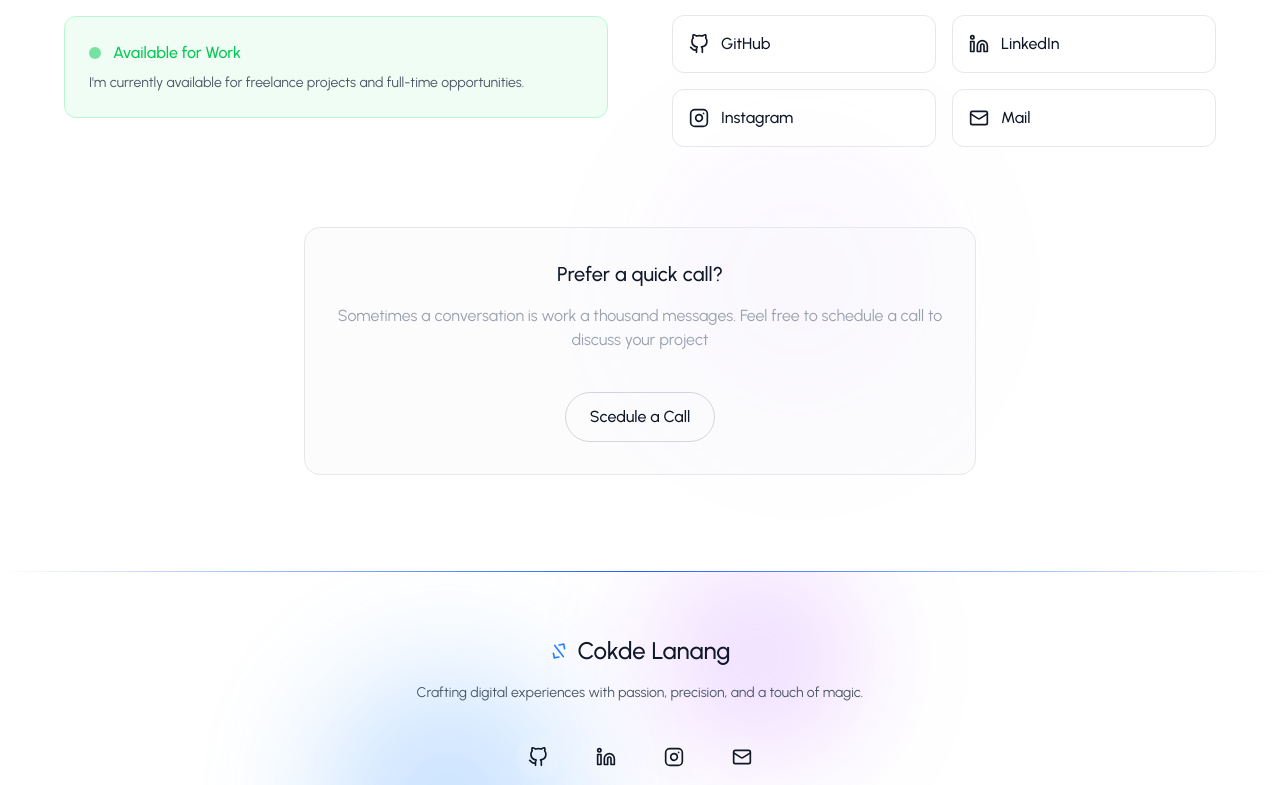
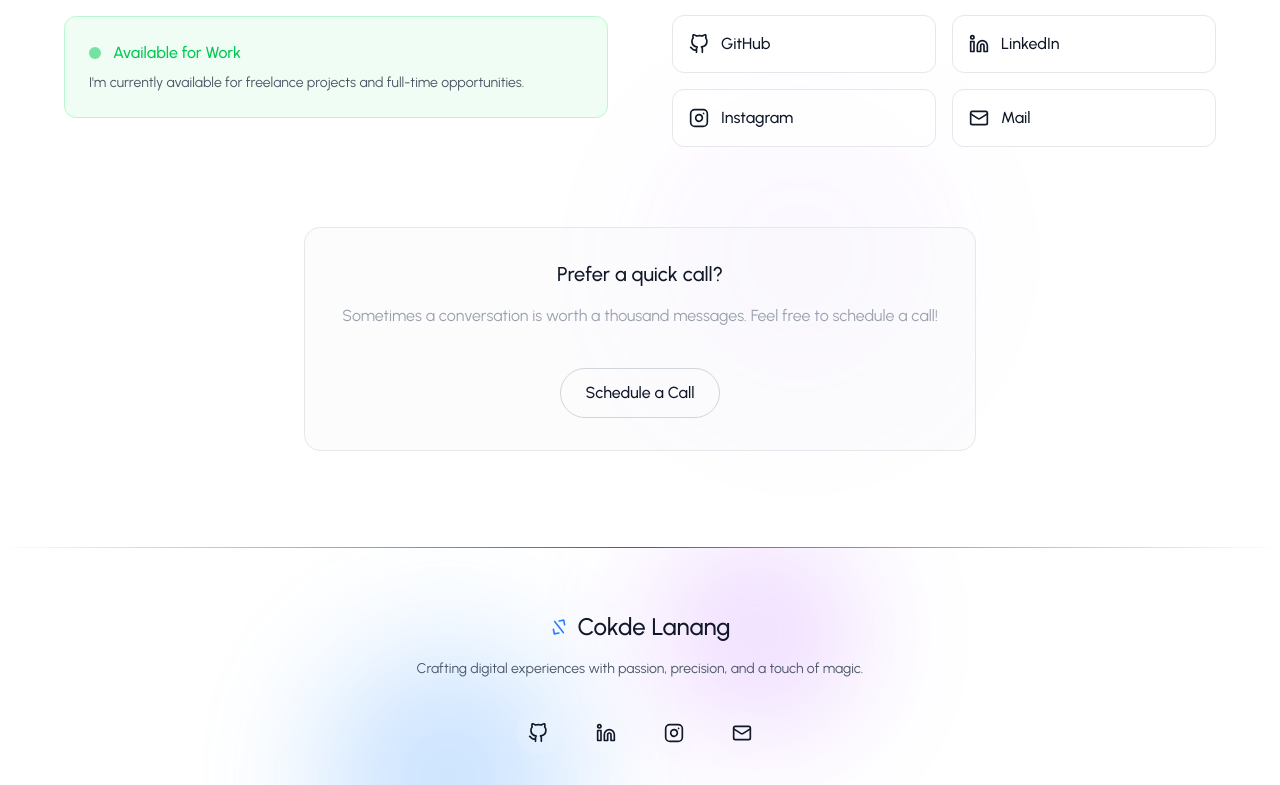
Before and after one commit to Lanang38/Portofolio, a React (Vite) app: page / in a window 1280 px wide. Shown: the part 5934-6719 px from the top of the page. Built offline with nearby package versions, Linux system fonts and the light colour scheme.

Commit message:
feat: enhance ContactSection with email functionality and update logo; improve form handling and styling

```diff
--- a/index.html
+++ b/index.html
@@ -1,10 +1,10 @@
-<!doctype html>
+<!DOCTYPE html>
 <html lang="en">
   <head>
     <meta charset="UTF-8" />
-    <link rel="icon" type="image/svg+xml" href="/vite.svg" />
+    <link rel="icon" type="image/svg+xml" href="/Logo.svg" />
     <meta name="viewport" content="width=device-width, initial-scale=1.0" />
-    <title>porto</title>
+    <title>Cokorda Gde Lanang Pringandana</title>
   </head>
   <body>
     <div id="root"></div>
--- a/src/components/Sections/ContactSection.jsx
+++ b/src/components/Sections/ContactSection.jsx
@@ -1,6 +1,7 @@
 import { useState, useRef } from 'react';
 import { motion, useInView, useScroll, useTransform } from 'framer-motion';
 import { Send } from 'lucide-react';
+import emailjs from '@emailjs/browser';
 
 import { useTheme } from '../../context/ThemeContext';
 import TextInput from '../Input/TextInput';
@@ -21,6 +22,7 @@ const ContactSection = () => {
   const [showSuccess, setShowSuccess] = useState(false);
 
   const sectionRef = useRef(null);
+  const formRef = useRef(null);
   const isInView = useInView(sectionRef, { once: true, margin: '-100px' });
 
   const { scrollYProgress } = useScroll({
@@ -34,19 +36,35 @@ const ContactSection = () => {
     setFormData({ ...formData, [key]: value });
   };
 
-  // SUBMIT FUNCTION FIXED
+  // ==========================
+  //         HANDLE SUBMIT
+  // ==========================
   const handleSubmit = async (e) => {
     e.preventDefault();
     setIsSubmitting(true);
 
-    await new Promise((resolve) => setTimeout(resolve, 1000));
+    try {
+      await emailjs.send(
+        import.meta.env.VITE_EMAILJS_SERVICE_ID,
+        import.meta.env.VITE_EMAILJS_TEMPLATE_ID,
+        {
+          from_name: formData.name,
+          reply_to: formData.email,
+          message: formData.message,
+        },
+        import.meta.env.VITE_EMAILJS_PUBLIC_KEY
+      );
+
+      setShowSuccess(true);
+      setFormData({ name: '', email: '', message: '' });
+
+      setTimeout(() => setShowSuccess(false), 3000);
+    } catch (error) {
+      alert('Failed to send message. Check console.');
+      console.error(error);
+    }
 
     setIsSubmitting(false);
-    setShowSuccess(true);
-
-    setFormData({ name: '', email: '', message: '' });
-
-    setTimeout(() => setShowSuccess(false), 3000);
   };
 
   return (
@@ -57,7 +75,7 @@ const ContactSection = () => {
         isDarkMode ? 'bg-gray-900 text-white' : 'bg-white text-gray-900'
       } relative overflow-hidden`}
     >
-      {/* Background Animation */}
+      {/* BG ANIMATION */}
       <motion.div style={{ y }} className="absolute inset-0 overflow-hidden">
         <div
           className={`absolute top-20 left-1/4 w-72 h-72 rounded-full blur-3xl opacity-5 ${
@@ -72,7 +90,7 @@ const ContactSection = () => {
       </motion.div>
 
       <div className="max-w-6xl mx-auto relative z-10">
-        {/* Header */}
+        {/* HEADER */}
         <motion.div
           initial="hidden"
           animate={isInView ? 'visible' : 'hidden'}
@@ -105,9 +123,9 @@ const ContactSection = () => {
           </motion.p>
         </motion.div>
 
-        {/* FORM + CONTACT */}
+        {/* FORM + INFO */}
         <div className="grid lg:grid-cols-2 gap-16 items-start">
-          {/* LEFT FORM */}
+          {/* FORM LEFT */}
           <motion.div
             initial="hidden"
             animate={isInView ? 'visible' : 'hidden'}
@@ -123,7 +141,7 @@ const ContactSection = () => {
             >
               <h3 className="text-2xl font-medium mb-8">Send me a message</h3>
 
-              <form onSubmit={handleSubmit} className="space-y-6">
+              <form ref={formRef} onSubmit={handleSubmit} className="space-y-6">
                 {/* Name + Email */}
                 <div className="grid md:grid-cols-2 gap-6">
                   <TextInput
@@ -145,7 +163,7 @@ const ContactSection = () => {
                   />
                 </div>
 
-                {/* Message */}
+                {/* MESSAGE */}
                 <TextInput
                   isDarkMode={isDarkMode}
                   value={formData.message}
@@ -156,15 +174,13 @@ const ContactSection = () => {
                   textarea
                 />
 
-                {/* Submit Button */}
+                {/* BUTTON */}
                 <motion.button
                   type="submit"
                   disabled={isSubmitting}
                   whileHover={{ y: -2, scale: 1.02 }}
                   whileTap={{ scale: 0.98 }}
-                  className="w-full bg-blue-500 hover:bg-blue-600 disabled:bg-blue-400
-                  text-white py-4 rounded-xl text-sm uppercase tracking-wider
-                  font-medium transition-all duration-300 flex items-center justify-center space-x-2"
+                  className="w-full bg-blue-500 hover:bg-blue-600 disabled:bg-blue-400 text-white py-4 rounded-xl text-sm uppercase tracking-wider font-medium transition-all duration-300 flex items-center justify-center space-x-2"
                 >
                   {isSubmitting ? (
                     <>
@@ -188,7 +204,8 @@ const ContactSection = () => {
                 </motion.button>
               </form>
             </motion.div>
-            {/* Available Status */}
+
+            {/* Availability */}
             <motion.div
               variants={itemVariants}
               className={`mt-10 p-6 rounded-xl border ${
@@ -203,7 +220,6 @@ const ContactSection = () => {
                   Available for Work
                 </span>
               </div>
-
               <p
                 className={`text-sm ${
                   isDarkMode ? 'text-gray-400' : 'text-gray-600'
@@ -222,7 +238,7 @@ const ContactSection = () => {
             variants={containerVariants}
             className="space-y-8"
           >
-            {/* Contact Information */}
+            {/* Contact Info */}
             <motion.div variants={itemVariants}>
               <h3 className="text-2xl font-medium mb-6">Contact Information</h3>
 
@@ -254,7 +270,6 @@ const ContactSection = () => {
                       >
                         {info.label}
                       </div>
-
                       <div className="font-medium">{info.value}</div>
                     </div>
                   </motion.div>
@@ -262,7 +277,7 @@ const ContactSection = () => {
               </div>
             </motion.div>
 
-            {/* Social Media */}
+            {/* Social */}
             <motion.div variants={itemVariants}>
               <h3 className="text-xl font-medium mb-6">Follow Me</h3>
 
@@ -272,7 +287,6 @@ const ContactSection = () => {
                     key={social.name}
                     href={social.url}
                     target="_blank"
-                    rel="noopener noreferrer"
                     whileHover={{ scale: 1.05, y: -2 }}
                     whileTap={{ scale: 0.95 }}
                     className={`flex items-center space-x-3 p-4 rounded-xl border transition-all duration-300 ${
@@ -289,6 +303,7 @@ const ContactSection = () => {
             </motion.div>
           </motion.div>
         </div>
+
         {/* CTA */}
         <motion.div
           initial="hidden"
@@ -305,10 +320,15 @@ const ContactSection = () => {
             }`}
           >
             <h3 className="text-xl font-medium mb-4">Prefer a quick call?</h3>
-            <p className={`mb-10 ${isDarkMode ? 'text-gray-400' : 'text-gray-400'}`}>
-              Sometimes a conversation is work a thousand messages. Feel free to
-              schedule a call to discuss your project
+            <p
+              className={`mb-10 ${
+                isDarkMode ? 'text-gray-400' : 'text-gray-400'
+              }`}
+            >
+              Sometimes a conversation is worth a thousand messages. Feel free
+              to schedule a call!
             </p>
+
             <motion.button
               whileHover={{ y: -2, scale: 1.05 }}
               whileTap={{ scale: 0.98 }}
@@ -318,13 +338,12 @@ const ContactSection = () => {
                   : 'border-gray-300 hover:border-blue-500 hover:text-blue-600'
               }`}
             >
-                Scedule a Call
+              Schedule a Call
             </motion.button>
           </motion.div>
         </motion.div>
       </div>
 
-      {/* SUCCESS MODAL */}
       <SuccessModel
         showSuccess={showSuccess}
         setShowSuccess={setShowSuccess}
```
Also changed, not shown: public/Logo.svg (added), 1 other file (tests, documents, lock files or other folders).
